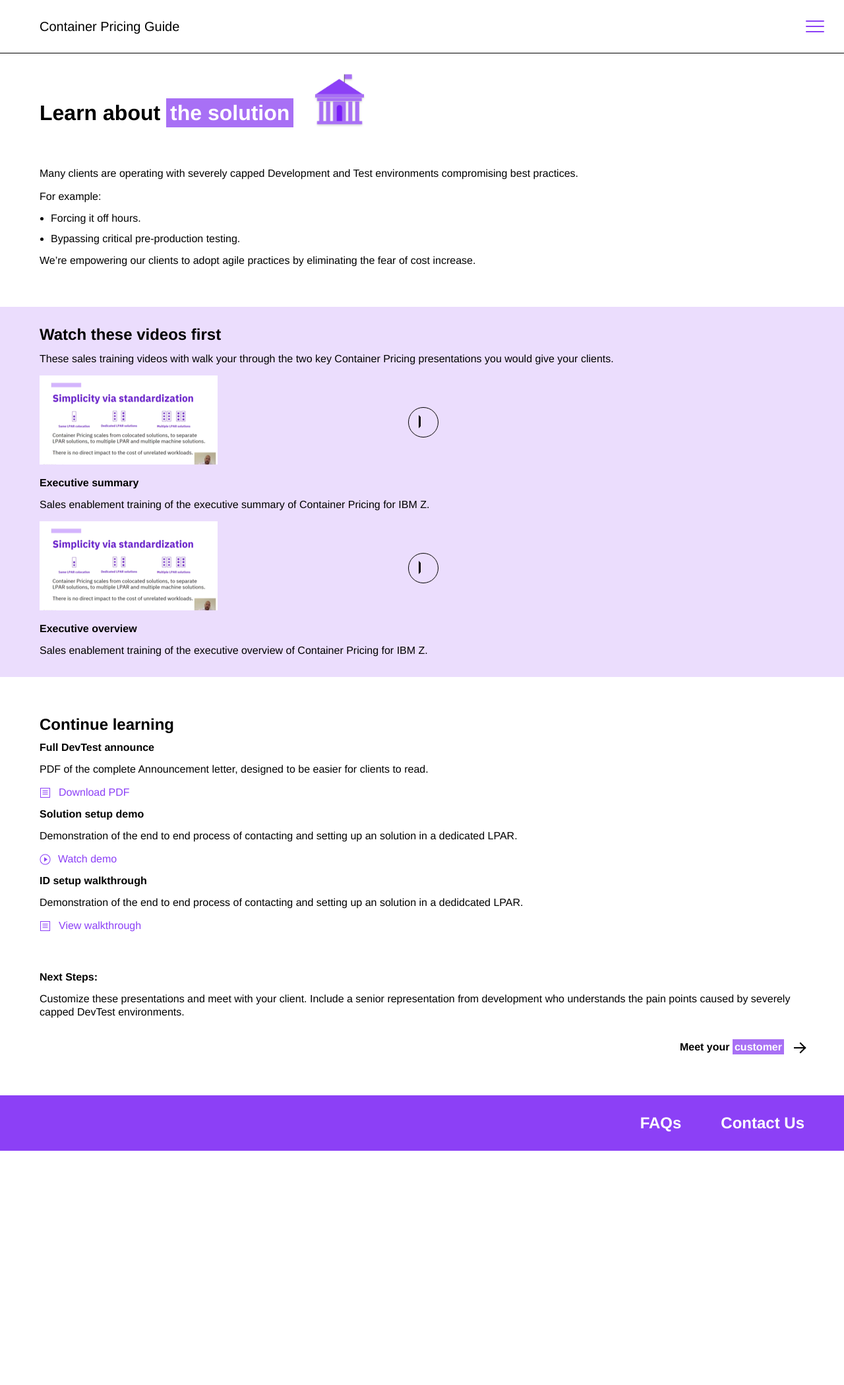
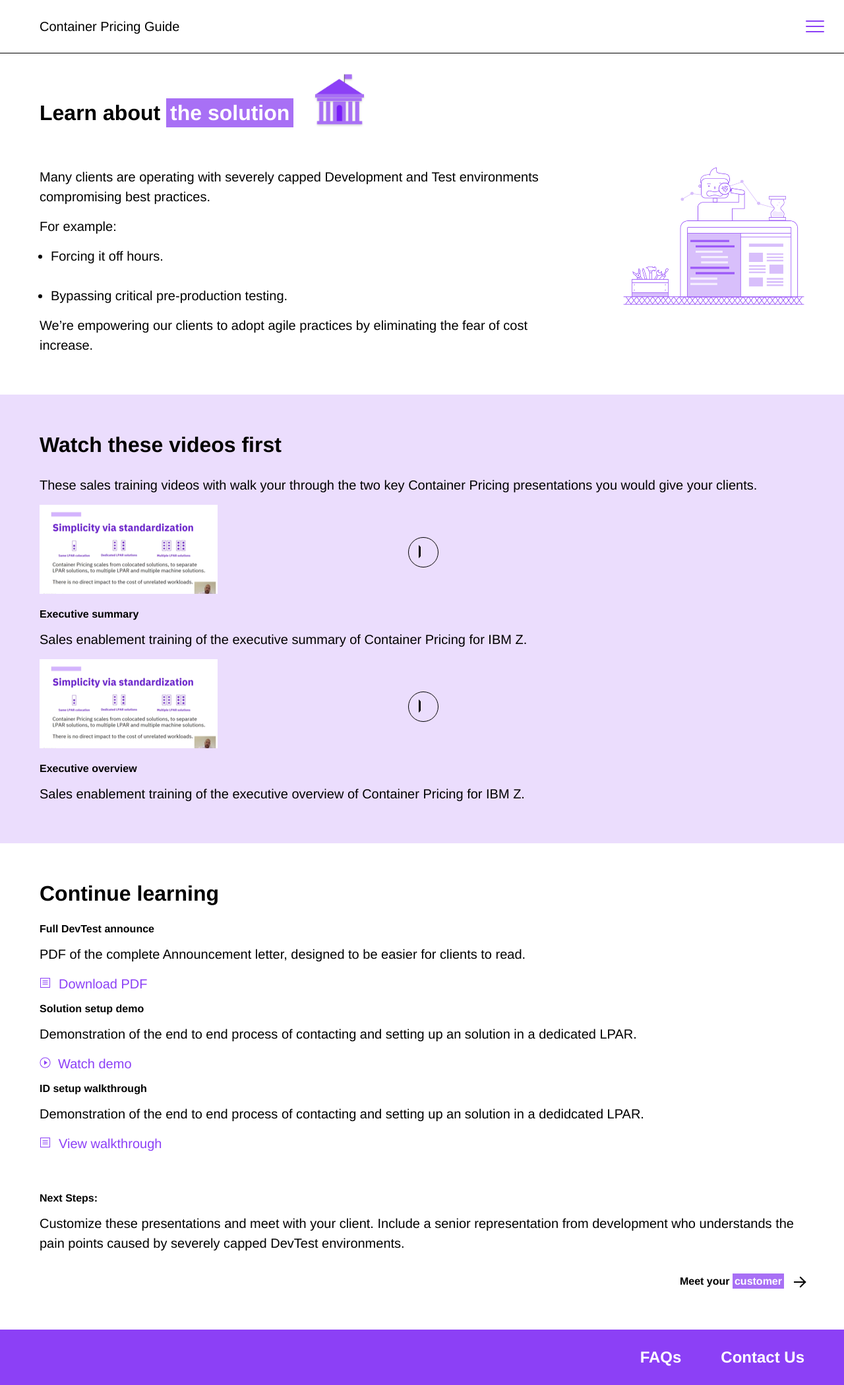
Before and after one commit to gvorbeck/container-pricing, a Jekyll site: the page built from pages/devtest-learn.md, in a window 1280 px wide. Shown: the whole page at 66% size. Built offline with Jekyll 4.4.1, drawn with Linux system fonts in a browser that asks for light colours; before the commit the page ends 1744 px from its top, so only the background shows below that.

Commit message:
tablet styles

```diff
--- a/_layouts/solution-step.html
+++ b/_layouts/solution-step.html
@@ -9,7 +9,7 @@ layout: default
             <h3 class="content__title">{{ section.title }}</h3>
         {% endif %}
 
-        {{ section.text | markdownify }}
+        <div class="content__text">{{ section.text | markdownify }}</div>
 
         {% if section.tab-selector %}
           <div class="content__tabs tab-selector">
@@ -42,6 +42,10 @@ layout: default
           </ul>
         {% endif %}
 
+        {% if section.image %}
+            <img class="content__illustration" alt="{{ section.title }}" src="{{ site.baseurl }}/assets/images/{{ section.image }}">
+        {% endif %}
+
         {% if section.type == 'outro' %}
             {% comment %}
               Programmatically determine next Step link.
--- a/_sass/_homepage.scss
+++ b/_sass/_homepage.scss
@@ -104,10 +104,10 @@
             .content__text {
                 line-height: rem(20px);
 
-                @include media(ml) {
-                    @include header(3);
-                    line-height: rem(30px);
-                }
+                // @include media(ml) {
+                //     @include header(3);
+                //     line-height: rem(30px);
+                // }
 
                 ul {
                     margin-left: rem(17px);
@@ -199,10 +199,10 @@
                     grid-row-start: 1;
                 }
 
-                .solutions__excerpt p {
-                    @include header(3);
-                    line-height: rem(30px);
-                }
+                // .solutions__excerpt p {
+                //     @include header(3);
+                //     line-height: rem(30px);
+                // }
             }
         }
     }
--- a/_sass/_solution-home.scss
+++ b/_sass/_solution-home.scss
@@ -167,14 +167,6 @@
             @include media(ml) {
                 padding-top: rem(5px);
             }
-
-            * {
-
-                @include media(ml) {
-                    @include header(3);
-                    line-height: rem(30px);
-                }
-            }
         }
 
         .content__image {
--- a/_sass/_solution-step.scss
+++ b/_sass/_solution-step.scss
@@ -38,11 +38,38 @@
 
         .content__block {
 
+            &.intro:first-child {
+
+                @include media(ml) {
+                    display: flex;
+                    align-items: flex-start;
+
+                    .content__text {
+                        min-width: rem(313px);
+
+                        h1, h2, h3, h4, h5, h6 {
+                            @include header(2);
+                            margin-bottom: rem(30px);
+                        }
+                    }
+
+                    .content__illustration {
+                        max-width: rem(275px);
+                        margin-left: rem(60px);
+                    }
+                }
+            }
+
             // EMPHASIS CONTENT BLOCK
             &.emphasis {
                 background-color: $color--eb;
                 padding-top: rem(30px);
                 padding-bottom: rem(30px);
+
+                @include media(ml) {
+                    padding-top: rem(60px);
+                    padding-bottom: rem(60px);
+                }
 
                 &:not(:last-child) {
                     margin-bottom: rem(60px);
@@ -98,6 +125,10 @@
                     font-size: 1rem;
                     line-height: 1;
                     margin: 0;
+
+                    @include media(ml) {
+                        @include header(4);
+                    }
                 }
 
                 .accordion__content {
@@ -170,6 +201,11 @@
         .content__title {
             @include header(2);
             margin-bottom: rem(15px);
+
+            @include media(ml) {
+                @include header(1);
+                margin-bottom: rem(30px);
+            }
         }
 
         h4 {
@@ -233,4 +269,11 @@
             }
         }
     }
+
+    &.page__finalize .emphasis:last-child img {
+        margin-top: rem(45px);
+        margin-left: auto;
+        margin-right: auto;
+        display: block;
+    }
 }
--- a/assets/main.scss
+++ b/assets/main.scss
@@ -62,8 +62,17 @@ a {
         p {
             line-height: rem(20px);
 
+            @include media(ml) {
+                @include header(3);
+                line-height: rem(30px);
+            }
+
             & > img {
                 margin-top: rem(15px);
+
+                @include media(ml) {
+                    margin-top: rem(30px);
+                }
             }
 
             &:last-child > img {
@@ -75,8 +84,19 @@ a {
             list-style-type: disc;
             margin-left: rem(17px);
 
+            li {
+                @include media(ml) {
+                    @include header(3);
+                    line-height: rem(30px);
+                }
+            }
+
             li + li {
                 margin-top: rem(15px);
+
+                @include media(ml) {
+                    margin-top: rem(30px);
+                }
             }
         }
 
```
Also changed, not shown: _layouts/home.html (+5 -3 lines).
